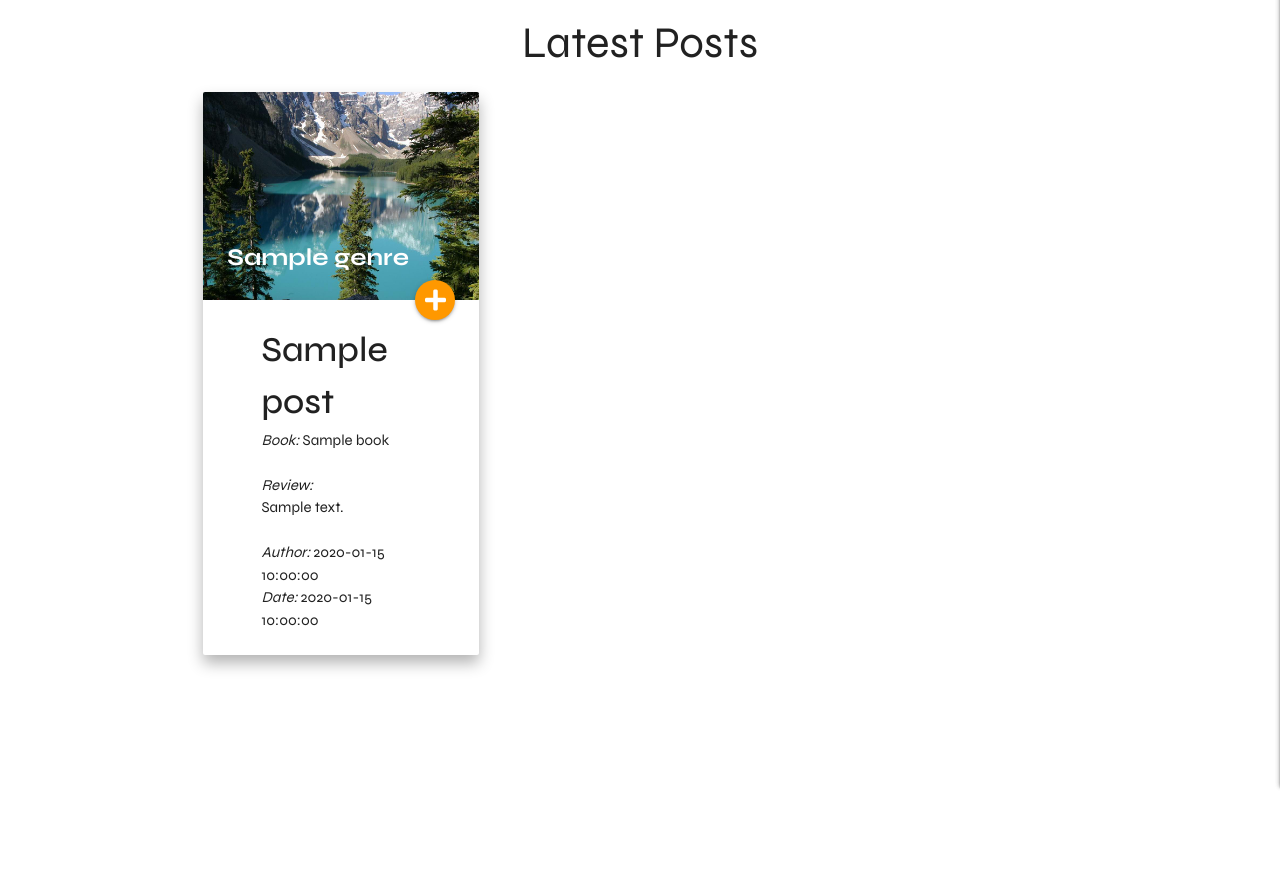
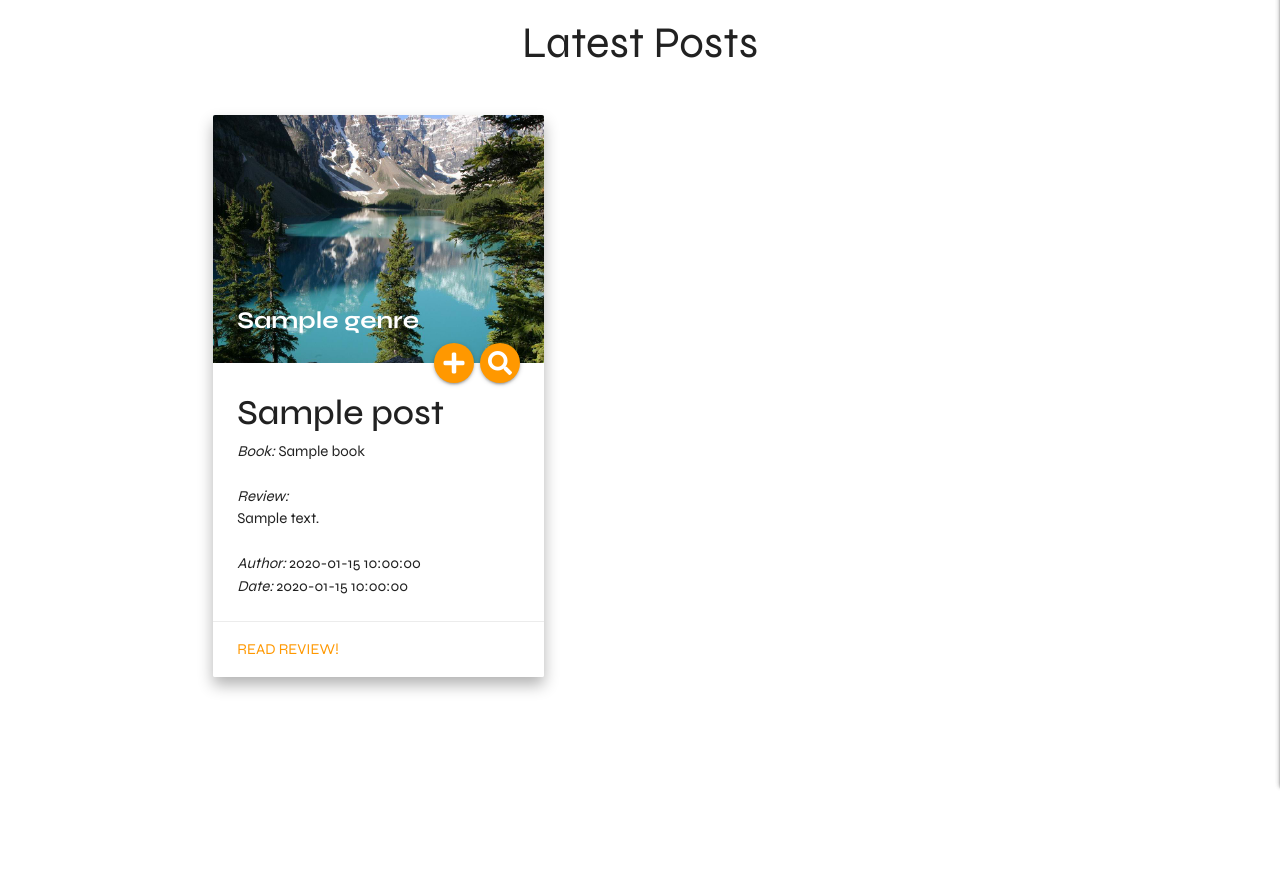
Before and after one commit to wyne-ybanez/PaperCut, a Flask app: page / in a window 1280 px wide. Shown: the part 74-965 px from the top of the page. Run offline with Flask 2, Linux system fonts and the light colour scheme; a database or web service that is not in the repository returns one stand-in record (values such as "Sample title"); some libraries are stand-ins or nearby versions.

Commit message:
Add review.html, expand post page

```diff
--- a/app.py
+++ b/app.py
@@ -113,6 +113,10 @@ def logout():
 
 @app.route('/add_post', methods=['GET','POST'])
 def add_post():
+    '''
+    Adds a post
+    Sends Data to DB
+    '''
     today = datetime.date.today()
     if request.method == 'POST':
         post = {
@@ -131,6 +135,12 @@ def add_post():
     return render_template('add_post.html', genres=genres)
 
 
+@app.route('/show_review/<post_id>')
+def show_review(post_id):
+    post = mongo.db.posts.find_one({'_id': ObjectId(post_id)})
+    return render_template('review.html', post=post)
+
+
 if __name__ == '__main__':
     app.run(host=os.environ.get('IP'),
             port=int(os.environ.get('PORT')),
--- a/static/css/style.css
+++ b/static/css/style.css
@@ -80,10 +80,15 @@ nav .brand-logo,
 
 .card {
     box-shadow: 0px 8px 15px rgb(0 0 0 / 30%);
+    margin: 30px 10px;
 }
 
 .post-title {
     font-size: 35px;
+}
+
+.btn-floating.halfway-fab.plus {
+    right: 70px;
 }
 
 /*====== Mobile Phone media queries ======*/
--- a/templates/posts.html
+++ b/templates/posts.html
@@ -4,18 +4,20 @@
 <h3 class="center-align">Latest Posts</h3>
 
 <div class="row">
-    <div class="col s12 m4">
-      <div class="card">
+    <div class="col s12 m5">
       {% for post in posts %}
+        <div class="card hoverable">
           <div class="card-image">
             <img src="{{ url_for('static', filename='images/nature.jpg') }}" alt="nature book image">
             <span class="card-title white-text">{{ post.genre }}</span>
-            <a href="{{ url_for('add_post') }}" class="btn-floating halfway-fab waves-effect waves-light orange">
+              <a href="{{ url_for('add_post') }}" class="btn-floating plus halfway-fab waves-effect waves-light orange">
                 <i class="fas fa-plus"></i>
+              </a>
+              <a href="{{ url_for('show_review', post_id=post._id) }}" class="btn-floating halfway-fab waves-effect waves-light orange">
+                <i class="fas fa-search"></i>
               </a>
           </div>
           <div class="card-content">
-                <div class="container">
               <p class="post-title"><strong>{{ post.post_title }}</strong></p>
               <p><em>Book:</em> {{ post.book }}</p>
               <br>
@@ -25,10 +27,12 @@
               <p><em>Author:</em> {{ post.created_by }}</p>
               <p><em>Date:</em> {{ post.date }}</p>
             </div>
+          <div class="card-action">
+            <a href="{{ url_for('show_review', post_id=post._id) }}" class="center-align just orange-text">Read Review!</a>
+          </div>
         </div>
       {% endfor %}
     </div>
   </div>
-  </div>
 
 {% endblock %}
```
Also changed, not shown: templates/review.html (added, +32 -0 lines). Lines whose indentation alone changed are shown as unchanged.
